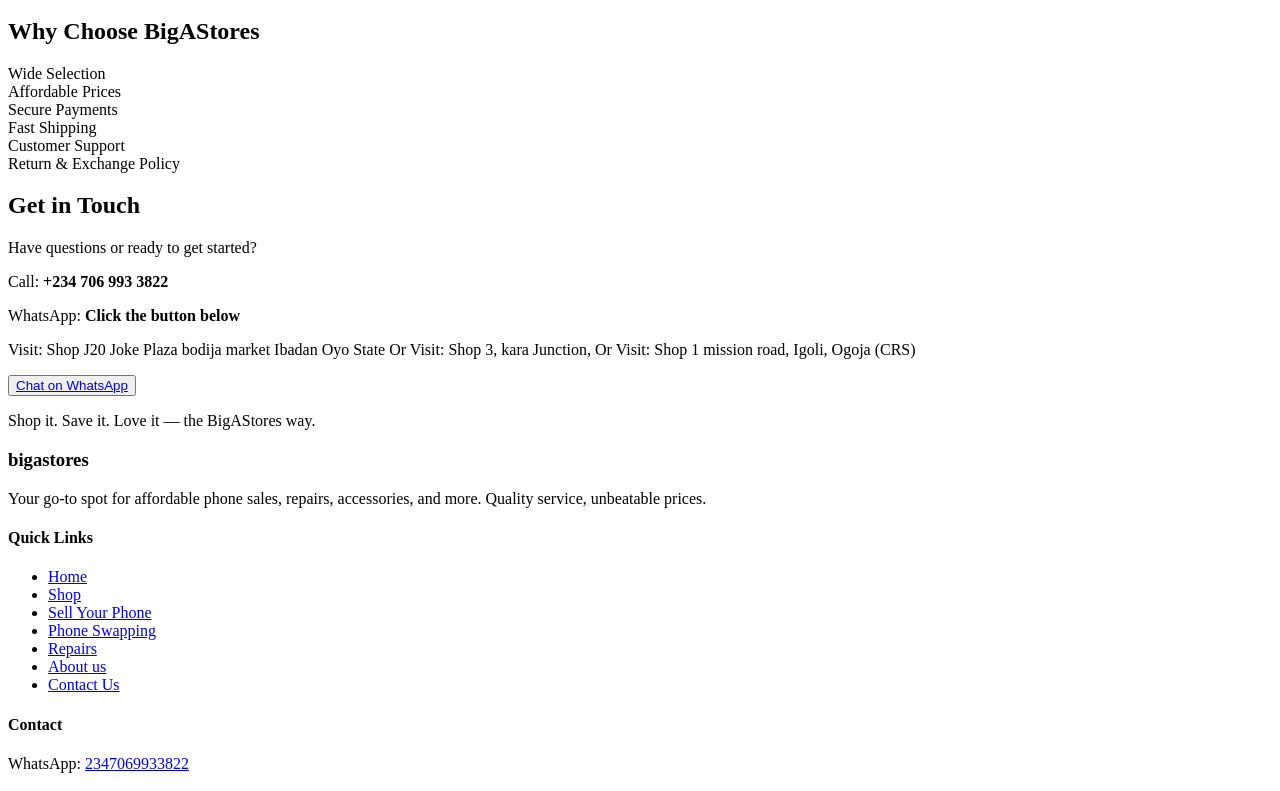
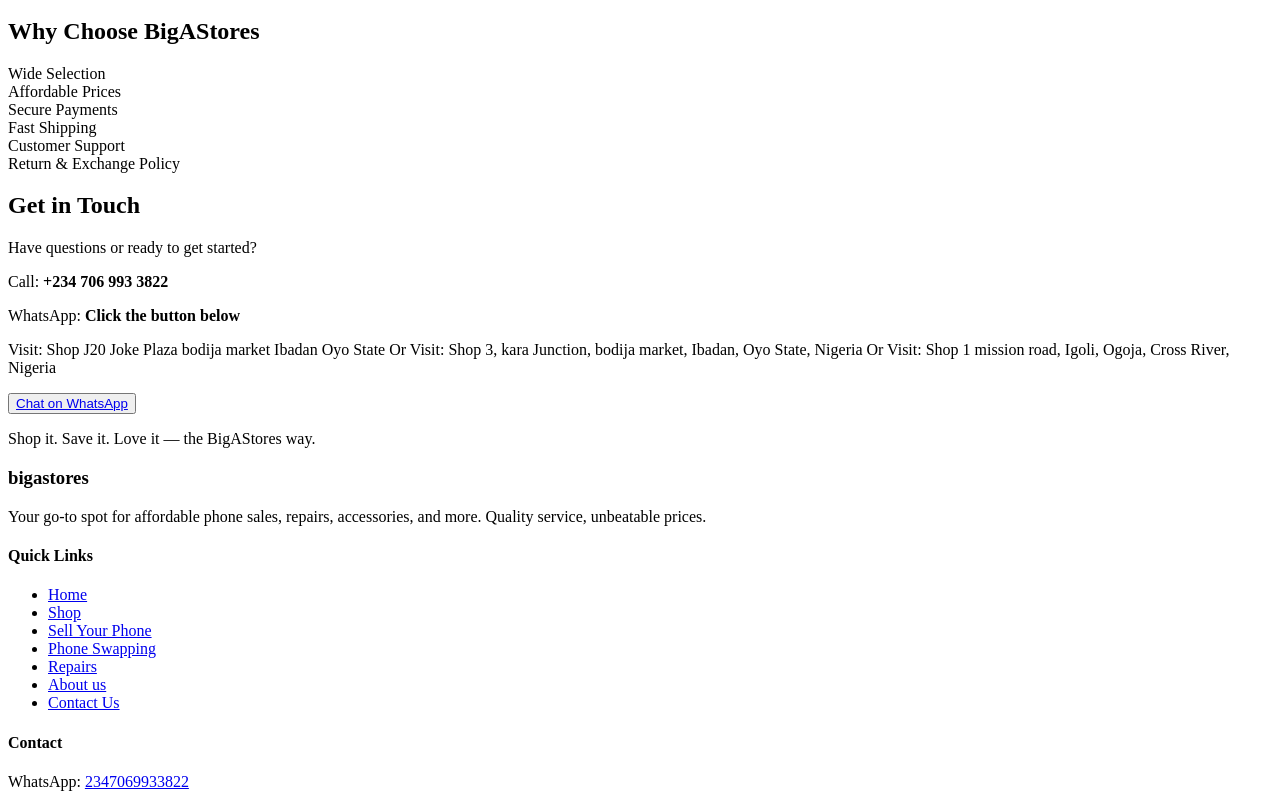
Before and after one commit to A-Y-A-N-O-K-O-J-I/bigaStores, a React (Vite) app: page /about in a window 1280 px wide. Shown: the part 11209-12000 px from the top of the page. Built offline with nearby package versions, Linux system fonts and the light colour scheme; the HTML template or start-up script is replaced by a standard one.

Commit message:
Update About.jsx

```diff
--- a/src/pages/About.jsx
+++ b/src/pages/About.jsx
@@ -282,9 +282,9 @@
       <p className="mb-6">
         Visit: Shop J20 Joke Plaza bodija market Ibadan Oyo State
         Or
-        Visit: Shop 3, kara Junction,
+        Visit: Shop 3, kara Junction, bodija market, Ibadan, Oyo State, Nigeria
         Or
-        Visit: Shop 1 mission road, Igoli, Ogoja (CRS)
+        Visit: Shop 1 mission road, Igoli, Ogoja, Cross River, Nigeria
       </p>
       <button className="bg-yellow-800 text-white px-6 py-3 rounded-xl hover:bg-blue-700 transition-all">
         <a
```
